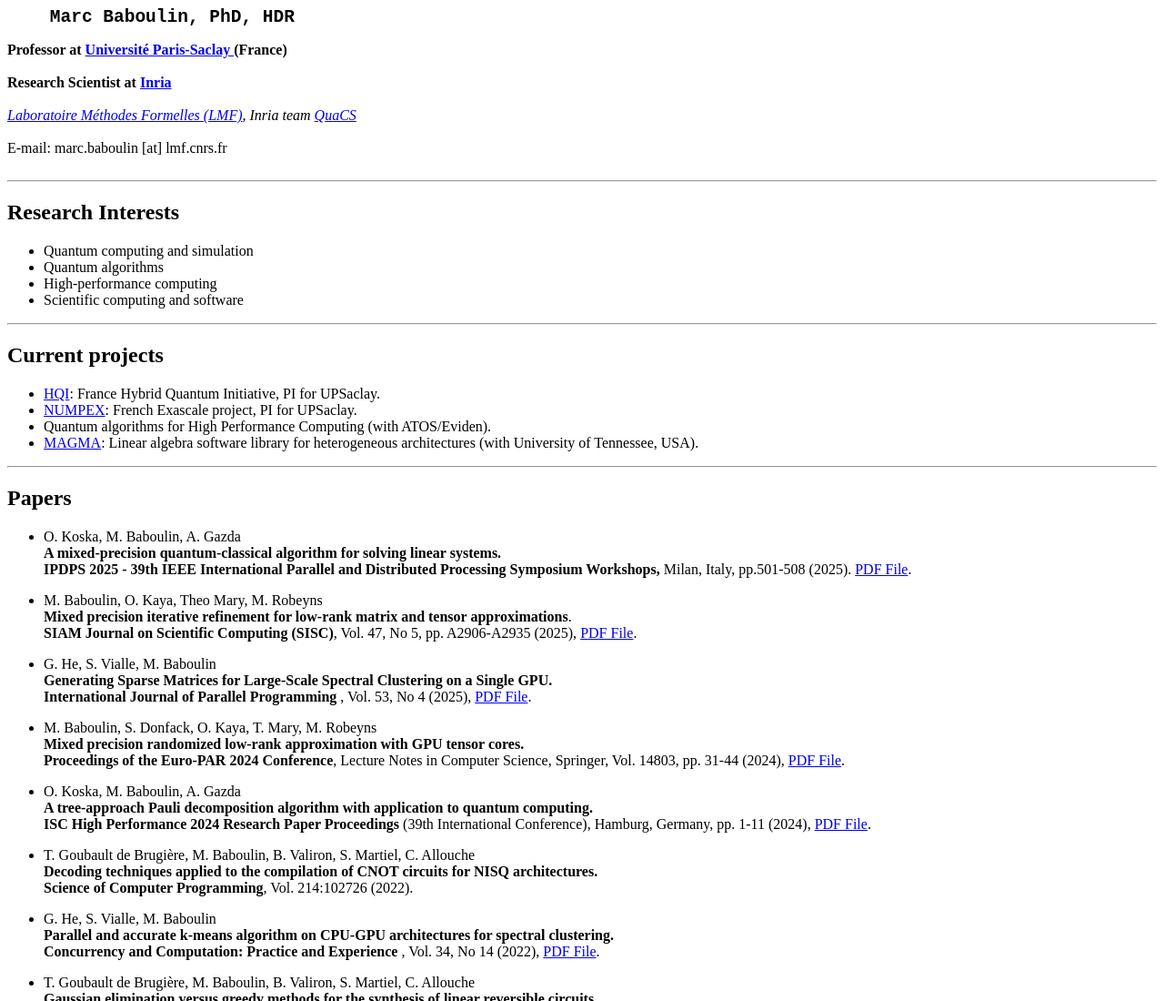
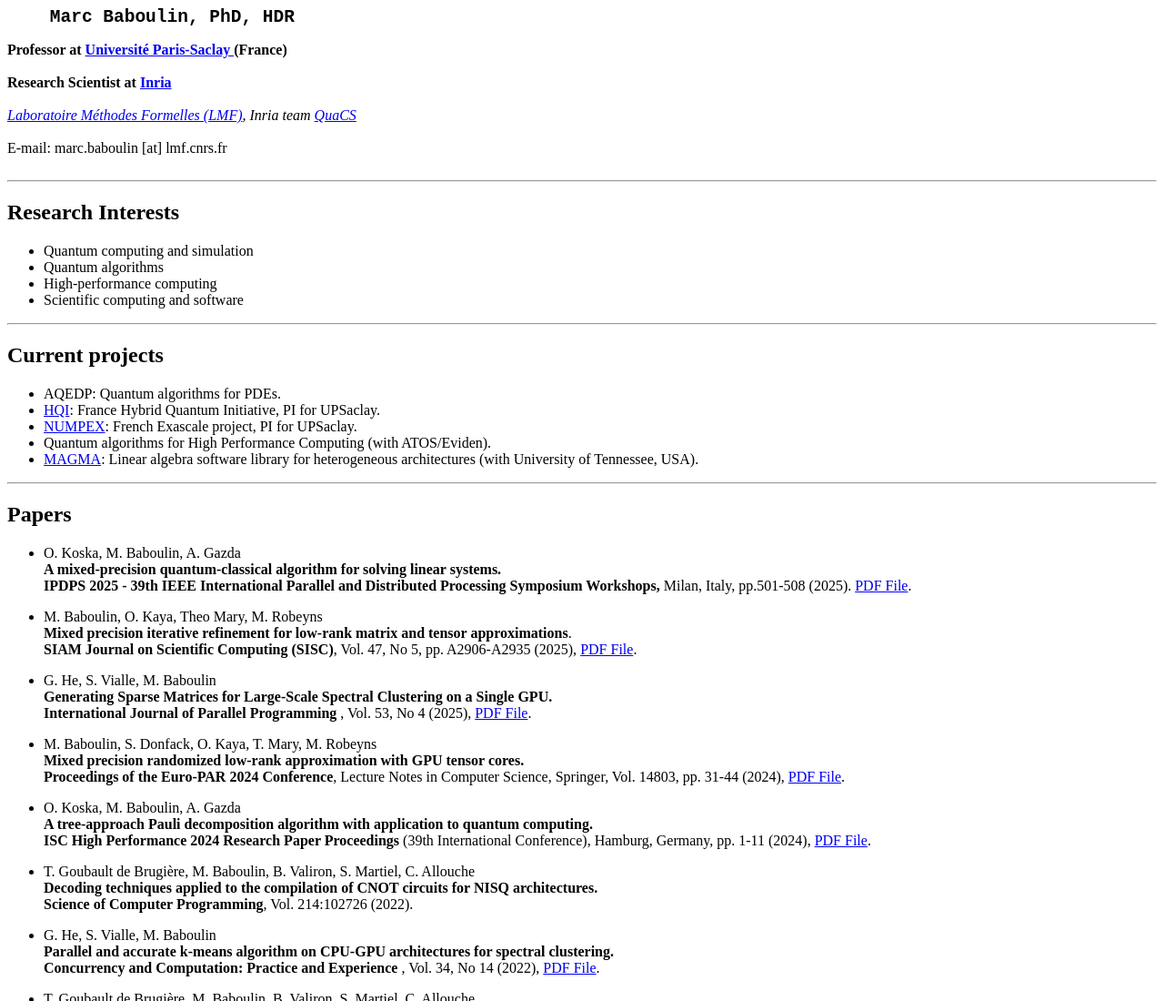
Before and after one commit to marcbab/marcbab.github.io, a plain HTML site: page index.html in a window 1280 px wide. Shown: the top 1100 px of the page at 91% size. Drawn offline with Linux system fonts and the light colour scheme.

Commit message:
Update index.html

```diff
--- a/index.html
+++ b/index.html
@@ -92,6 +92,8 @@ E-mail: <A HREF="mailto:baboulin@lri.fr">marc.baboulin [at] lmf.cnrs.fr</A><BR>
 <H2>Current projects</H2>
 
 <UL>
+<LI>
+AQEDP: Quantum algorithms for PDEs.
 <LI>
 <a href="https://www.hqi.fr/en/">HQI</a>: France Hybrid Quantum Initiative, PI for UPSaclay.
 <LI>
```
